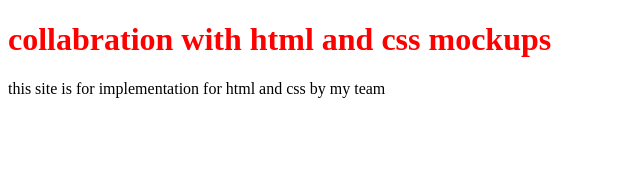
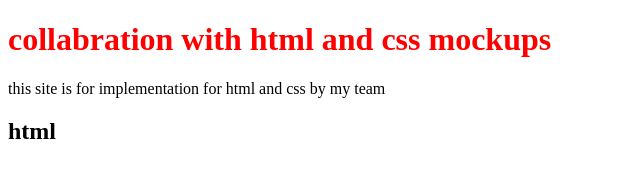
Before and after one commit to mohammedhashmi/html_css_mockups, a plain HTML site: page index.html in a window 1280 px wide. Shown: the full height of the page, 0-640 px from the left. Drawn offline with Linux system fonts and the light colour scheme.

Commit message:
added h2 tag

```diff
--- a/index.html
+++ b/index.html
@@ -8,5 +8,6 @@
 <body>
   <h1>collabration with html and css mockups</h1>
   <p>this site is for implementation for html and css by my team</p>
+  <h2>html</h2>
 </body>
 </html>
```
